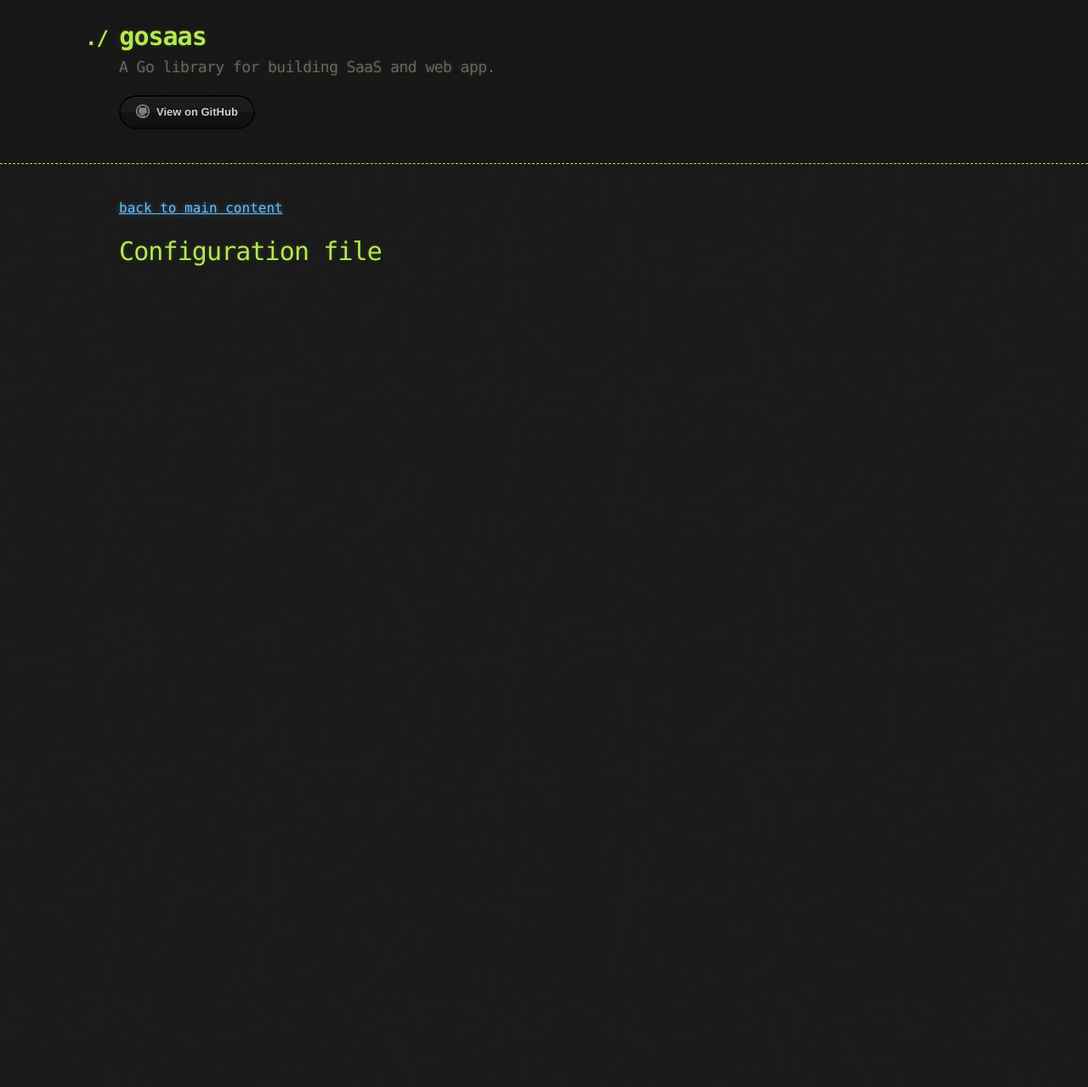
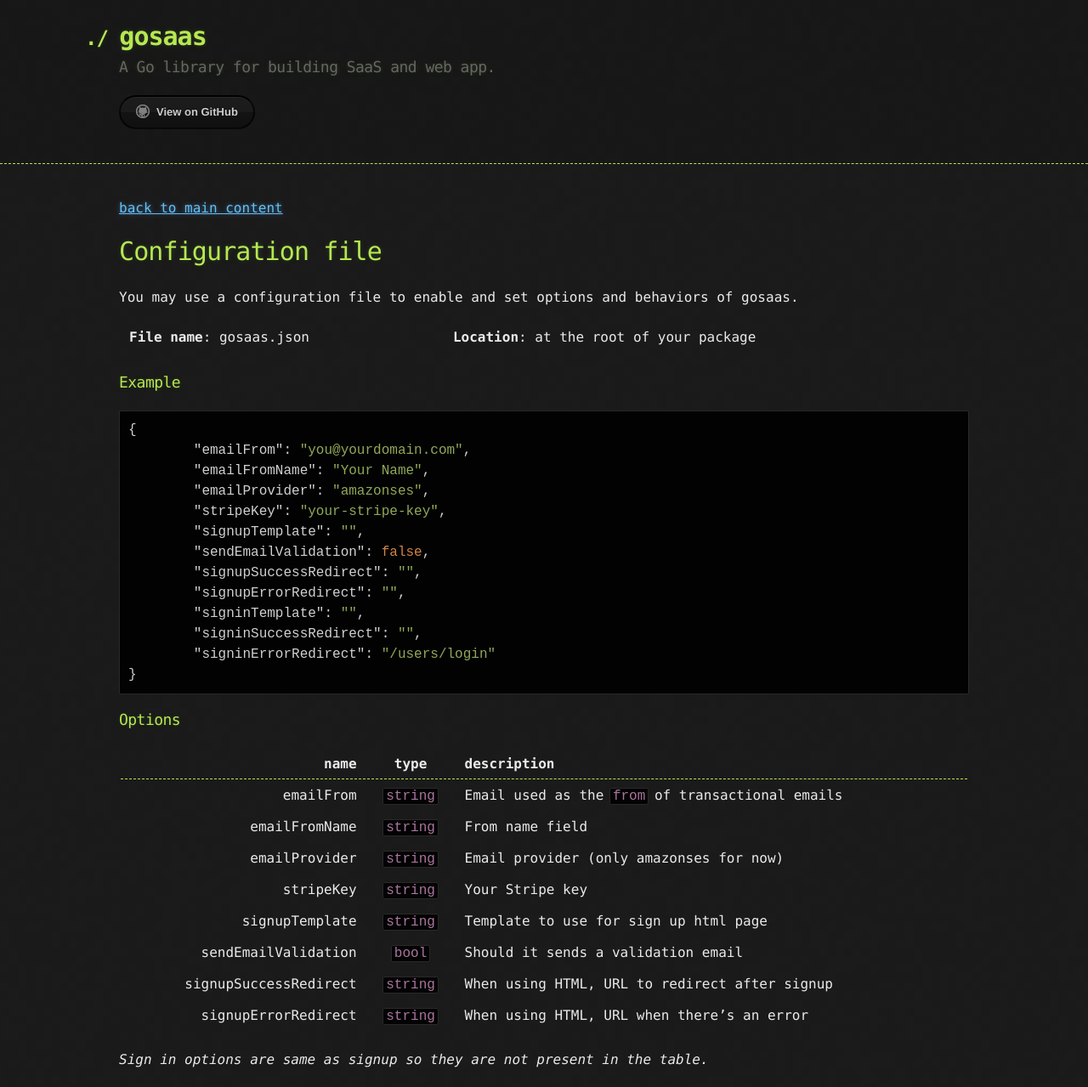
Before and after one commit to SmartDev222/SaaS-go, a Jekyll site: the page built from docs/config.md, in a window 1280 px wide. Shown: the whole page at 85% size. Built offline with Jekyll 4.4.1, drawn with Linux system fonts in a browser that asks for light colours; before the commit the page ends 900 px from its top, so only the background shows below that.

````diff
--- a/docs/config.md
+++ b/docs/config.md
@@ -6,3 +6,42 @@ title: gosaas configuration file
 [back to main content](index.md)
 
 # Configuration file
+
+You may use a configuration file to enable and set options and behaviors of gosaas.
+
+**File name**: gosaas.json | **Location**: at the root of your package
+
+### Example
+
+```json
+{
+	"emailFrom": "you@yourdomain.com",
+	"emailFromName": "Your Name",
+	"emailProvider": "amazonses",
+	"stripeKey": "your-stripe-key",
+	"signupTemplate": "",
+	"sendEmailValidation": false,
+	"signupSuccessRedirect": "",
+	"signupErrorRedirect": "",
+	"signinTemplate": "",
+	"signinSuccessRedirect": "",
+	"signinErrorRedirect": "/users/login"
+}
+```
+
+### Options
+
+
+
+| name									| type			| description																				|
+| ---------------------:|:---------:| ------------ 																			|
+| emailFrom							| `string`	| Email used as the `from` of transactional emails 	|
+| emailFromName					| `string`	| From name field																		|
+| emailProvider					| `string`	| Email provider (only amazonses for now)						|
+| stripeKey							| `string`	| Your Stripe key																		|
+| signupTemplate				| `string`	| Template to use for sign up html page							|
+| sendEmailValidation		| `bool`		| Should it sends a validation email								|
+| signupSuccessRedirect	| `string`	| When using HTML, URL to redirect after signup			|
+| signupErrorRedirect		| `string`	| When using HTML, URL when there's an error				|
+
+*Sign in options are same as signup so they are not present in the table.*
````
Also changed, not shown: docs/routing.md (added, +8 -0 lines), .circleci/config.yml.
